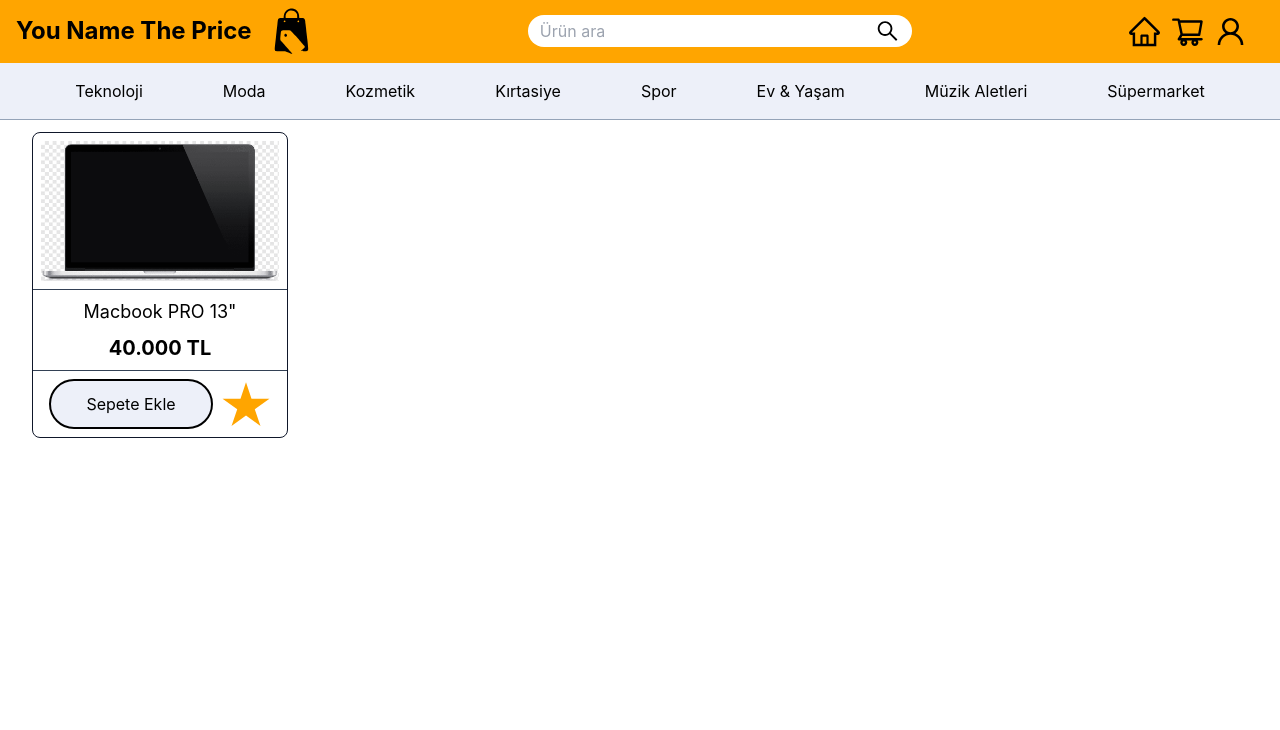
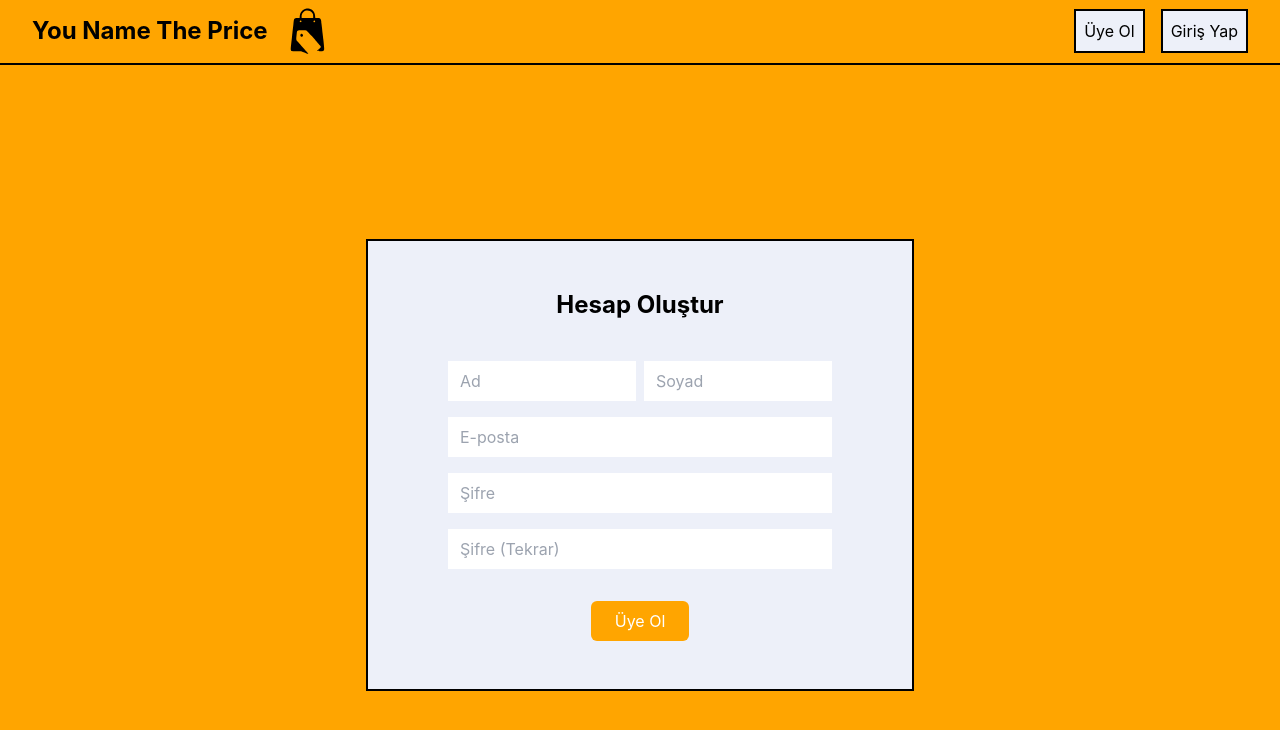
Before and after one commit to YouNameThePrice/YouNameThePrice-frontend, a React (Create React App) app: page /register in a window 1280 px wide. Shown: the top 730 px of the page. Built offline with nearby package versions, Linux system fonts and the light colour scheme.

Commit message:
Sayfa yönlendirilmeleri yapildi

```diff
--- a/src/App.js
+++ b/src/App.js
@@ -2,33 +2,34 @@ import React from "react";
 import Login from "./pages/Login";
 import Register from "./pages/Register";
 import "./index.css";
-import { BrowserRouter, Routes, Route } from "react-router-dom";
+import { Routes, Route, useLocation } from "react-router-dom";
 import HomeNavbar from "./components/HomeNavbar";
+import Home from "./pages/Home";
+import ProfileDetail from "./pages/ProfileDetail";
 import MainCategory from "./components/MainCategory";
-import ProductCard from "./components/ProductCard";
 
 function App() {
+  const location = useLocation();
+  const showHomeNavbar =
+    location.pathname !== "/register" && location.pathname !== "/login";
+
   return (
     <>
-      <HomeNavbar />
-      <MainCategory />
-      <ProductCard />
+      {showHomeNavbar && (
+        <>
+          <HomeNavbar />
+          <MainCategory />
+        </>
+      )}
+      <Routes>
+        <Route path="/login" element={<Login />} />
+        <Route path="/register" element={<Register />} />
+
+        <Route path="/" element={<Home />} />
+        <Route path="/profile" element={<ProfileDetail />} />
+      </Routes>
     </>
   );
 }
 
 export default App;
-
-/*
-function App() {
-  return (
-    <BrowserRouter>
-      <Routes>
-        <Route path="/" element={<Login />} />
-        <Route path="/register" element={<Register />} />
-      </Routes>
-    </BrowserRouter>
-  );
-}
-
-*/
--- a/src/components/HomeNavbar.jsx
+++ b/src/components/HomeNavbar.jsx
@@ -6,6 +6,8 @@ import {
   AiOutlineShoppingCart,
   AiOutlineUser,
 } from "react-icons/ai";
+
+import { Link } from "react-router-dom";
 
 function HomeNavbar() {
   return (
@@ -29,13 +31,21 @@ function HomeNavbar() {
       <div className="mr-4">
         <ul className="flex">
           <li className="mr-2">
-            <AiOutlineHome size={35} />
+            <Link to="/">
+              <AiOutlineHome size={35} />
+            </Link>
+
           </li>
           <li className="mr-2">
-            <AiOutlineShoppingCart size={35} />
+            <Link to="/cart">
+              <AiOutlineShoppingCart size={35} />
+            </Link>
+
           </li>
           <li>
-            <AiOutlineUser size={35} />
+            <Link to="/profile">
+              <AiOutlineUser size={35} />
+            </Link>
           </li>
         </ul>
       </div>
--- a/src/components/UserNavbar.jsx
+++ b/src/components/UserNavbar.jsx
@@ -18,7 +18,7 @@ function UserNavbar() {
         >
           Üye Ol
         </Link>
-        <Link to="/" className="border-2 border-black bg-light--gray p-2">
+        <Link to="/login" className="border-2 border-black bg-light--gray p-2">
           Giriş Yap
         </Link>
       </div>
--- a/src/index.js
+++ b/src/index.js
@@ -2,10 +2,11 @@ import React from "react";
 import ReactDOM from "react-dom/client";
 import "./index.css";
 import App from "./App";
+import { BrowserRouter as Router } from "react-router-dom";
 
 const root = ReactDOM.createRoot(document.getElementById("root"));
 root.render(
-  <React.StrictMode>
+  <Router>
     <App />
-  </React.StrictMode>
+  </Router>
 );
```
